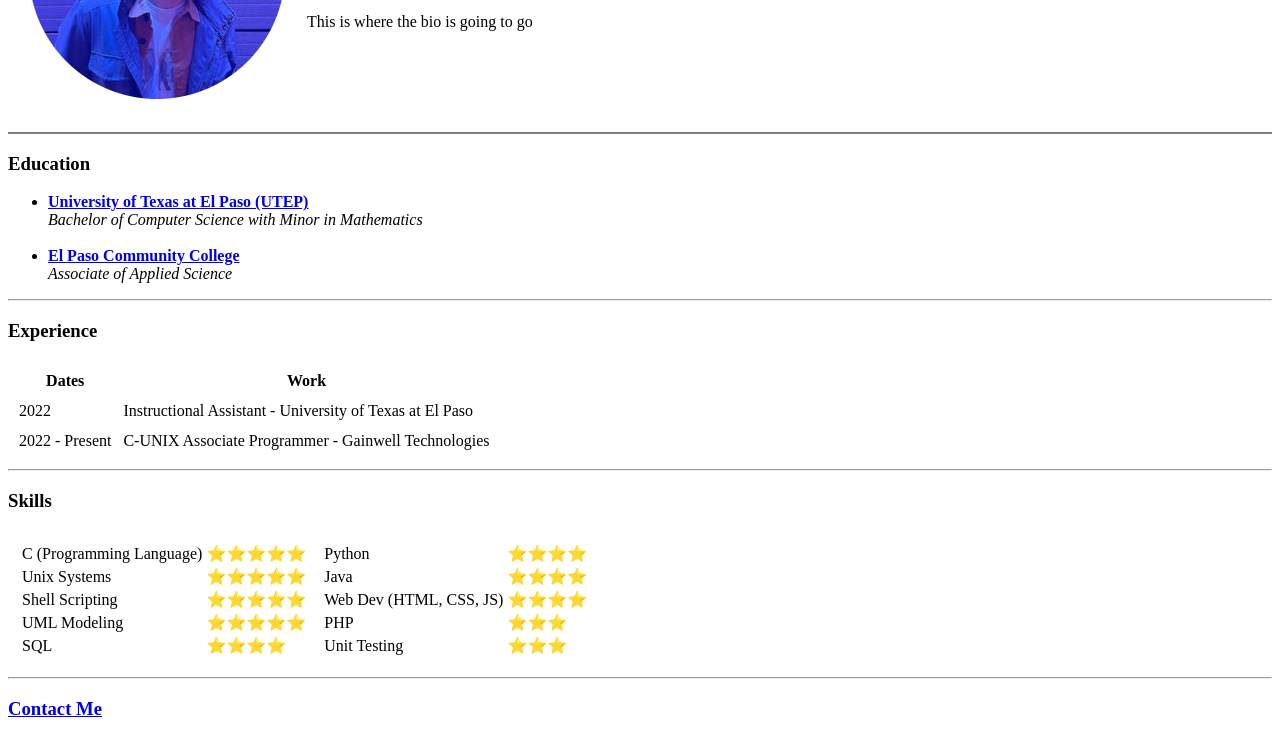
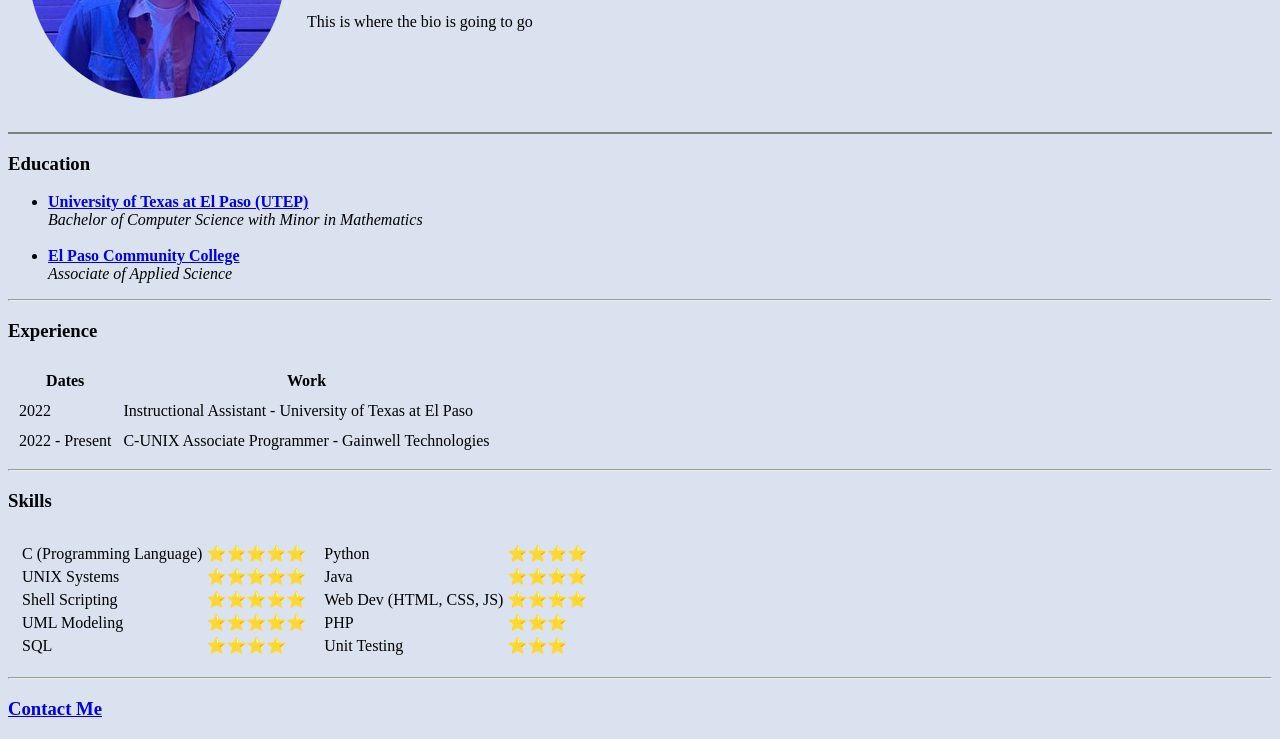
Before and after one commit to h3ck3rman/cv, a plain HTML site: page index.html in a window 1280 px wide. Shown: the part 186-925 px from the top of the page. Drawn offline with Linux system fonts and the light colour scheme.

Commit message:
Updated background color and adding CSS

```diff
--- a/index.html
+++ b/index.html
@@ -4,6 +4,17 @@
 <head>
   <meta charset="utf-8">
   <title>Nathan Garcia - Personal Site 💻</title>
+
+  <style>
+    body{
+      background-color: #DBE2EF;
+    }
+
+    hr{
+      background-color: white;
+    }
+  </style>
+
 </head>
 
 <body>
@@ -67,7 +78,7 @@
             <td>⭐⭐⭐⭐⭐</td>
           </tr>
           <tr>
-            <td>Unix Systems</td>
+            <td>UNIX Systems</td>
             <td>⭐⭐⭐⭐⭐</td>
           </tr>
           <tr>
```
